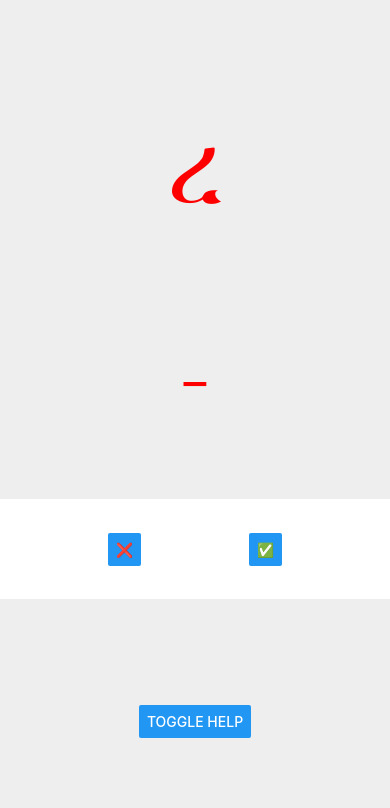
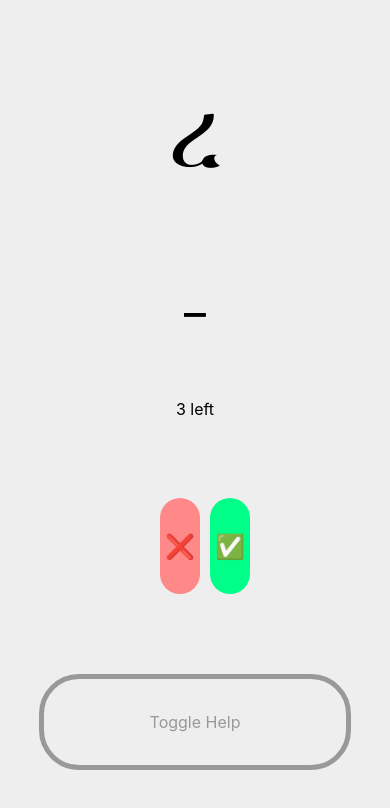
Before and after one commit to jayqui/amharic_alphabet_flashcards, a React Native app: screen / in a window 390 px wide. Shown: the top 808 px of the page. Built offline with nearby package versions, Linux system fonts and the light colour scheme.

Commit message:
Miscellaneous styling refactors

```diff
--- a/App.tsx
+++ b/App.tsx
@@ -1,6 +1,6 @@
 import { StatusBar } from 'expo-status-bar';
 import { useState } from 'react';
-import { Button, StyleSheet, Text, View } from 'react-native';
+import { Button, StyleSheet, Text, TouchableOpacity, View } from 'react-native';
 import { sample, sampleSize } from 'lodash';
 
 import fidel from './fidel.json';
@@ -43,38 +43,49 @@ export default function App() {
     setCurrentLetter(sample(newQueue));
   }
 
+    function renderStuff() {
+      return(
+        <>
+          <Text style={[styles.fontSize96]}>{currentLetter?.character}</Text>
+          <Text style={[styles.fontSize48]}>
+            {shouldShowHelp ? currentLetter?.transliteration : "_"}
+          </Text>
+        </>
+      )
+    }
+
   function renderSuccess() {
     return (
       <>
-        <Text>Yay!</Text>
+        <Text style={[styles.fontSize96]}>Yay!</Text>
         <Button title="Restart" onPress={handleRestartPress}></Button>
-      </>
-    )
-  }
-
-  function renderStuff() {
-    return(
-      <>
-        <Text style={[styles.text, styles.character]}>{currentLetter?.character}</Text>
-        <Text style={[styles.text, styles.transliteration]}>
-          {shouldShowHelp ? currentLetter?.transliteration : "_"}
-        </Text>
       </>
     )
   }
 
   return (
     <View style={styles.container}>
+      <StatusBar style="auto" />
       {queue.length ? renderStuff() : renderSuccess()}
-      <StatusBar style="auto" />
-      {queue.length > 0 && <View style={styles.buttonArea}>
-        <Button title="❌" onPress={handleXPress}></Button>
-        <Button title="✅" onPress={handleCheckPress}></Button>
+      {!!queue.length && <Text style={styles.fontSize16}>{queue.length} left</Text>}
+      {!!queue.length && <View style={styles.buttonArea}>
+        <TouchableOpacity style={styles.xButtonOpacity} onPress={handleXPress}>
+          <Text style={styles.fontSize24}>❌</Text>
+        </TouchableOpacity>
+        <TouchableOpacity style={styles.checkButtonOpacity} onPress={handleCheckPress}>
+          <Text style={styles.fontSize24}>✅</Text>
+        </TouchableOpacity>
       </View>}
-      <Button title="Toggle Help" onPress={() => setShouldShowHelp(!shouldShowHelp)}></Button>
+
+      {!!queue.length && <TouchableOpacity style={styles.helpButtonOpacity} onPress={() => setShouldShowHelp(!shouldShowHelp)}>
+        <Text style={[styles.fontSize16, { color: secondaryTextColor }]}>Toggle Help</Text>
+      </TouchableOpacity>}
     </View>
   );
 }
+
+const primaryTextColor = '#fff';
+const secondaryTextColor = '#999';
 
 const styles = StyleSheet.create({
   container: {
@@ -83,26 +94,38 @@ const styles = StyleSheet.create({
     alignItems: 'center',
     justifyContent: 'space-evenly',
   },
+  fontSize96: { fontSize: 96 },
+  fontSize48: { fontSize: 48 },
+  fontSize24: { fontSize: 24 },
+  fontSize16: { fontSize: 16 },
   buttonArea: {
-    backgroundColor: '#fff',
-    height: 100,
-    width: '100%',
     flexDirection: 'row',
+  },
+  xButtonOpacity: {
+    justifyContent: 'center',
     alignItems: 'center',
-    justifyContent: 'space-evenly',
+    height: 96,
+    width: '50%',
+    backgroundColor: '#f88',
+    borderRadius: 40,
+    margin: 5,
   },
-  yesButton: {
-    height: 100,
+  checkButtonOpacity: {
+    justifyContent: 'center',
+    alignItems: 'center',
+    height: 96,
     width: '50%',
     backgroundColor: '#0f8',
+    borderRadius: 40,
+    margin: 5,
   },
-  text: {
-    color: '#ff0000',
-  },
-  character: {
-    fontSize: 100,
-  },
-  transliteration: {
-    fontSize: 50,
+  helpButtonOpacity: {
+    borderWidth: 5,
+    borderColor: secondaryTextColor,
+    width: '80%',
+    minHeight: 96,
+    justifyContent: 'center',
+    alignItems: 'center',
+    borderRadius: 40,
   },
 });
```
